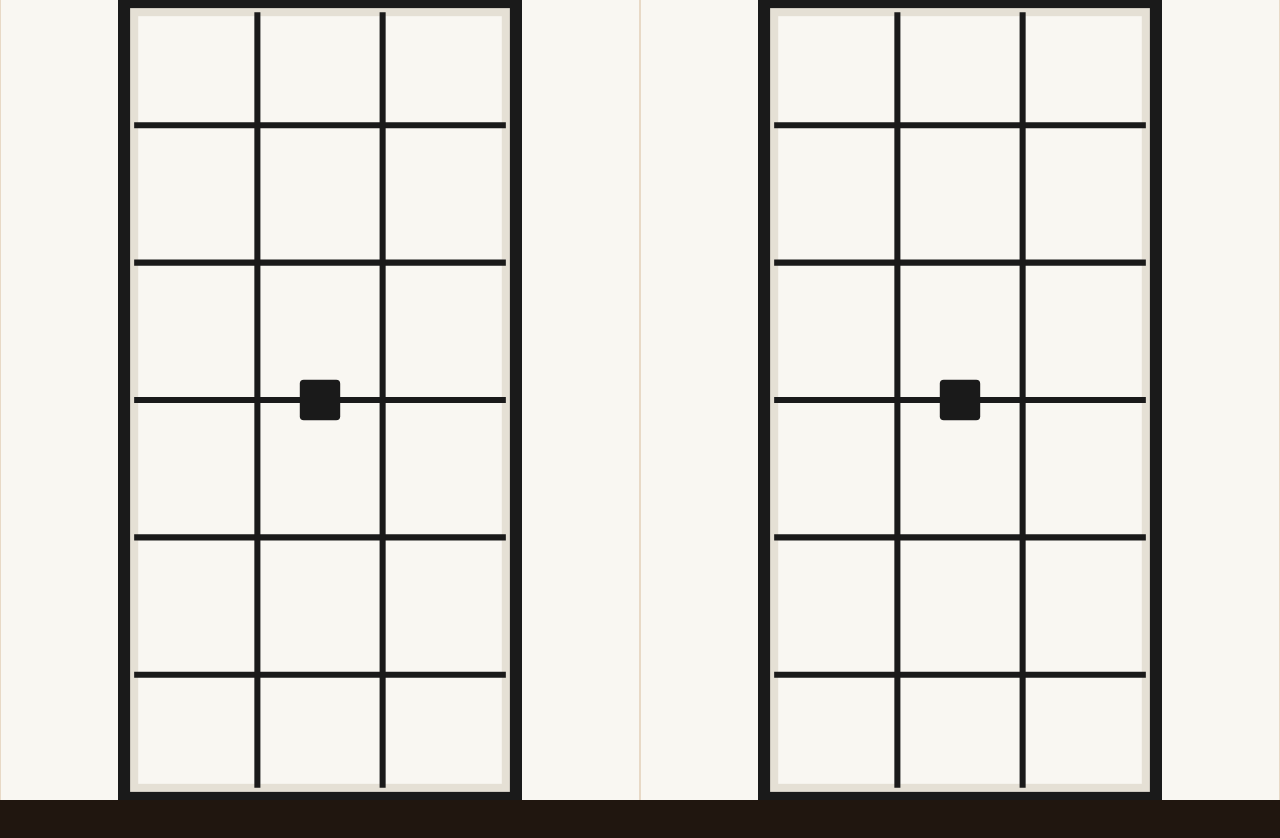
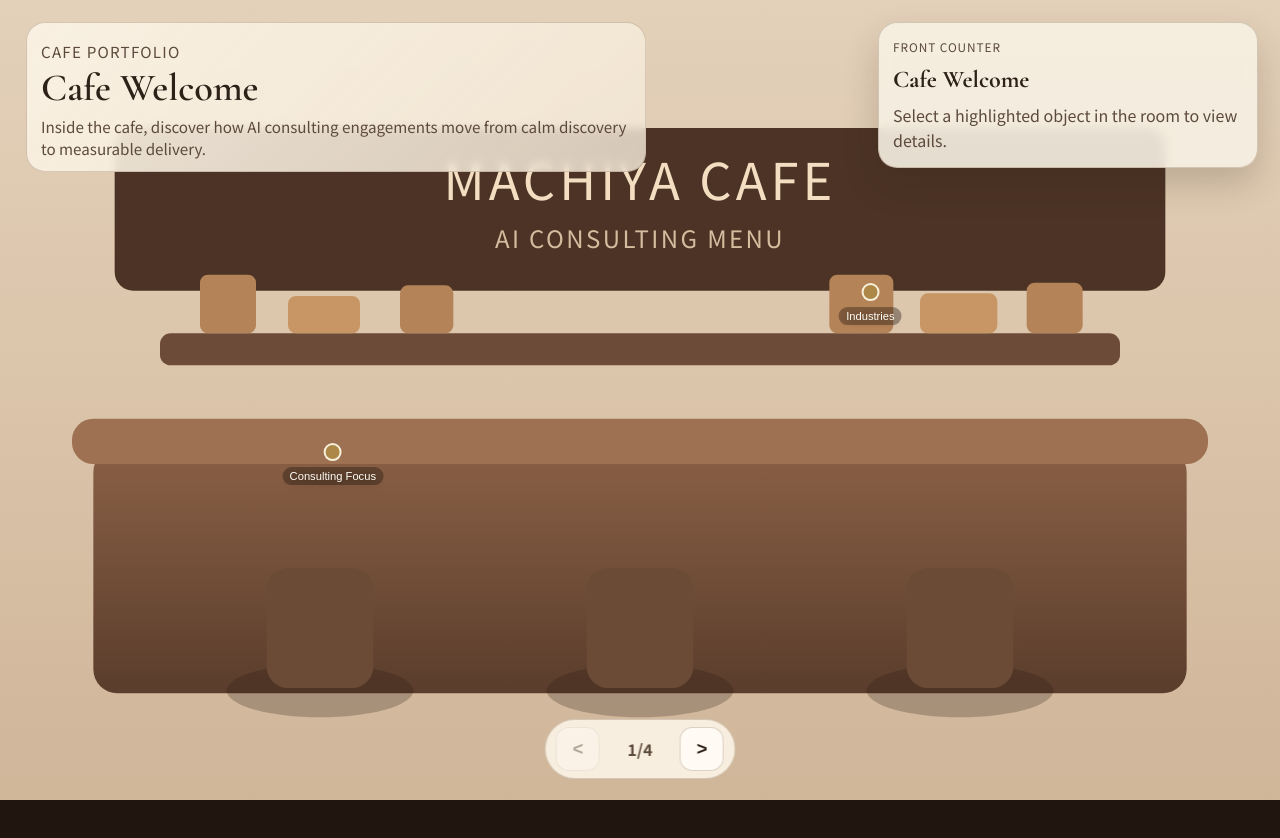
Before and after one commit to Hrudai-Nirmal/MachiyaHouse, a Next.js app: page / in a window 1280 px wide. Shown: the top 838 px of the page. Built offline with nearby package versions, Linux system fonts and the light colour scheme.

Commit message:
Show first room behind doors and slide doors fully out

```diff
--- a/src/app/globals.css
+++ b/src/app/globals.css
@@ -56,7 +56,7 @@ a {
 .room-reveal {
   position: absolute;
   inset: 0;
-  transition: transform 120ms linear, opacity 120ms linear;
+  transition: transform 120ms linear;
 }
 
 .cafe-entrance {
@@ -74,25 +74,12 @@ a {
   background: radial-gradient(circle, rgba(255, 206, 143, 0.48), rgba(255, 206, 143, 0));
 }
 
-.name-board {
-  position: absolute;
-  top: 12%;
-  left: 50%;
-  transform: translateX(-50%);
-  padding: 0.7rem 1.6rem;
-  border-radius: 0.5rem;
-  background: #3f291d;
-  color: #f3dec2;
-  font-family: var(--font-display), Georgia, serif;
-  letter-spacing: 0.08em;
-  font-size: clamp(1rem, 2vw, 1.55rem);
-}
-
 .door-frame {
   position: absolute;
   inset: 0;
   display: grid;
   grid-template-columns: 1fr 1fr;
+  z-index: 3;
 }
 
 .door-panel {
@@ -110,15 +97,15 @@ a {
   display: block;
   object-fit: fill;
   object-position: center;
-  transform: scale(1.01);
+  transform: scaleX(1.08) scaleY(1.01);
 }
 
 .door-svg.mirrored {
-  transform: scaleX(-1) scale(1.01);
+  transform: scaleX(-1.08) scaleY(1.01);
 }
 
 .room-reveal {
-  z-index: 2;
+  z-index: 1;
 }
 
 .scene-shell {
--- a/src/components/HouseJourney.tsx
+++ b/src/components/HouseJourney.tsx
@@ -73,9 +73,7 @@ export function HouseJourney() {
   };
 
   const introScale = 1 + scrollProgress * 0.22;
-  const introFade = clamp(1 - scrollProgress * 1.45, 0, 1);
-  const roomFade = clamp((scrollProgress - 0.34) / 0.26, 0, 1);
-  const roomScale = 1.06 - roomFade * 0.06;
+  const doorSlide = 120 * scrollProgress;
 
   return (
     <main className="journey-root">
@@ -85,35 +83,27 @@ export function HouseJourney() {
             className="cafe-entrance"
             style={{
               transform: `scale(${introScale})`,
-              opacity: introFade,
             }}
-            aria-hidden={roomFade > 0.95}
+            aria-hidden={scrollProgress > 0.98}
           >
             <div className="entrance-glow" />
-            <div className="name-board">MACHIYA CAFE</div>
             <div className="door-frame">
               <div
                 className="door-panel left"
-                style={{ transform: `translateX(${-52 * scrollProgress}%)` }}
+                style={{ transform: `translateX(${-doorSlide}%)` }}
               >
                 <img src="/shoji-door.svg" alt="" className="door-svg" />
               </div>
               <div
                 className="door-panel right"
-                style={{ transform: `translateX(${52 * scrollProgress}%)` }}
+                style={{ transform: `translateX(${doorSlide}%)` }}
               >
                 <img src="/shoji-door.svg" alt="" className="door-svg mirrored" />
               </div>
             </div>
           </div>
 
-          <div
-            className="room-reveal"
-            style={{
-              opacity: roomFade,
-              transform: `scale(${roomScale})`,
-            }}
-          >
+          <div className="room-reveal">
             <RoomScene
               room={currentRoom}
               activeHotspotId={activeHotspotId}
```
Also changed, not shown: 1 other file (tests, documents, lock files or other folders).
